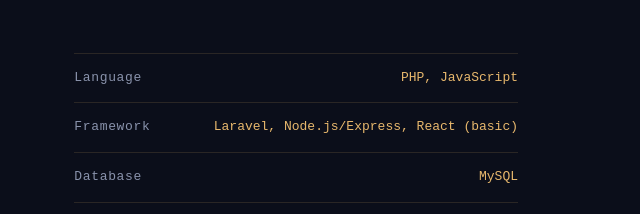
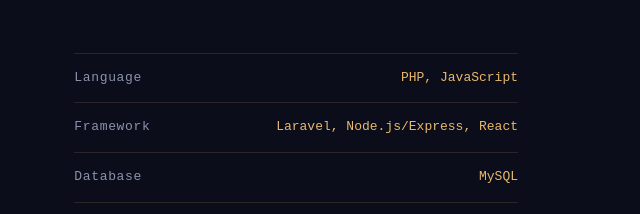
Before and after one commit to Djodyyy/DjodyRizaldiArifin, a plain HTML site: page index.html in a window 1280 px wide. Shown: the part 1007-1221 px from the top of the page, 640-1280 px from the left. Drawn offline with Linux system fonts and the light colour scheme.

Commit message:
Update banget

```diff
--- a/index.html
+++ b/index.html
@@ -71,7 +71,7 @@
       <div class="instruments-col">
         <div class="instruments">
           <div class="instrument-row"><span class="label">Language</span><span class="val">PHP, JavaScript</span></div>
-          <div class="instrument-row"><span class="label">Framework</span><span class="val">Laravel, Node.js/Express, React (basic)</span></div>
+          <div class="instrument-row"><span class="label">Framework</span><span class="val">Laravel, Node.js/Express, React</span></div>
           <div class="instrument-row"><span class="label">Database</span><span class="val">MySQL</span></div>
           <div class="instrument-row"><span class="label">Tools</span><span class="val">Bootstrap, Tailwind CSS, Laragon, Git</span></div>
         </div>
```
